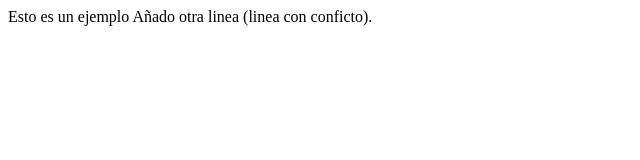
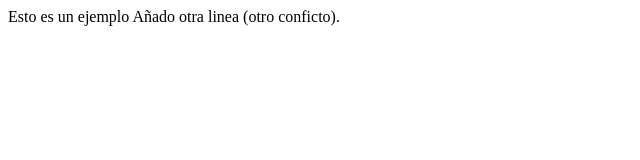
Before and after one commit to Alberrrix17/Prueba, a plain HTML site: page index.html in a window 1280 px wide. Shown: the full height of the page, 0-640 px from the left. Drawn offline with Linux system fonts and the light colour scheme.

Commit message:
Resuelvo conflicto con index.html

```diff
--- a/index.html
+++ b/index.html
@@ -1,6 +1,6 @@
 <HTML>
 <body>
     Esto es un ejemplo
-    Añado otra linea (linea con conficto).
+    Añado otra linea (otro conficto).
 </body>
 </HTML>
```
